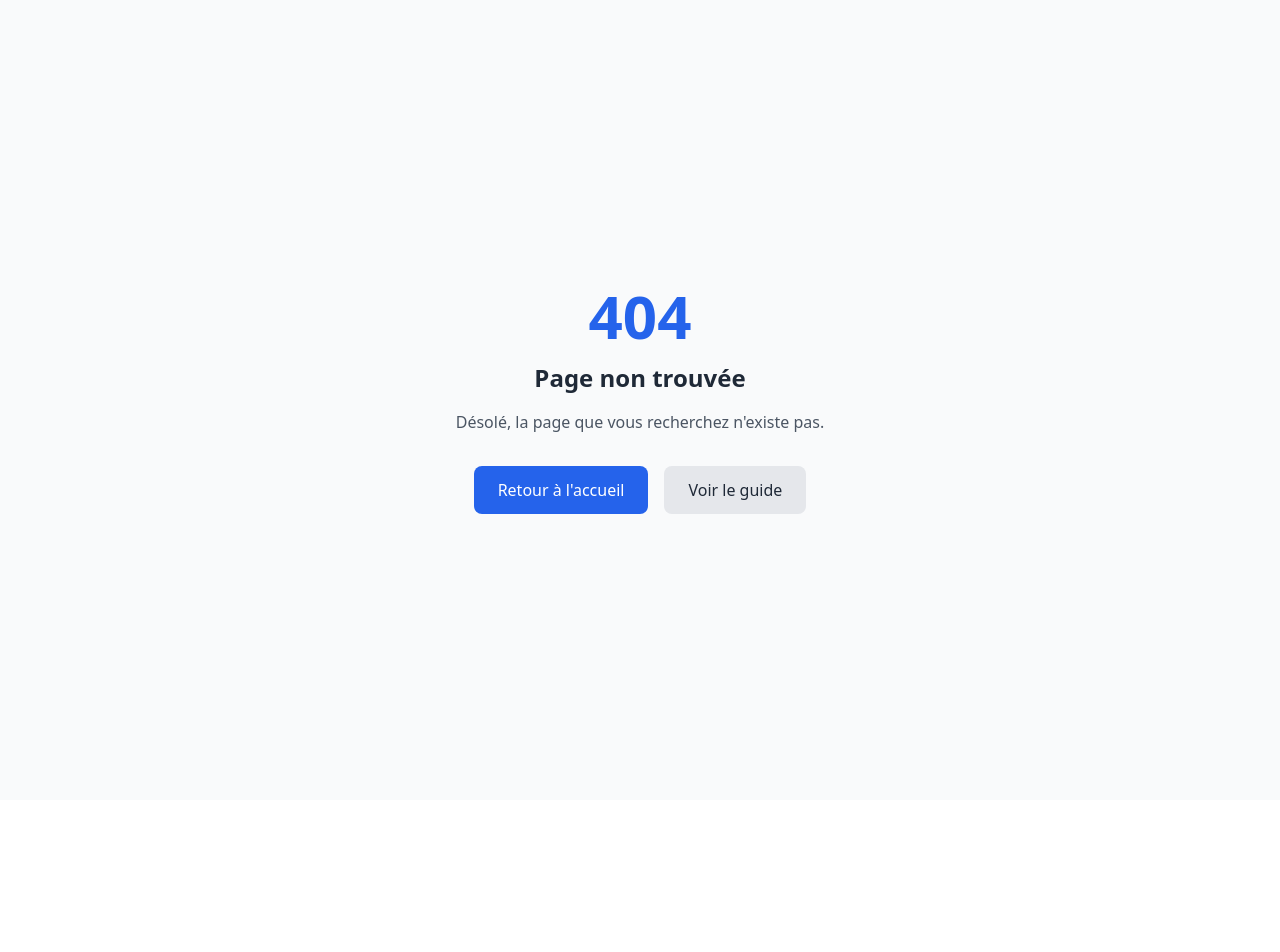
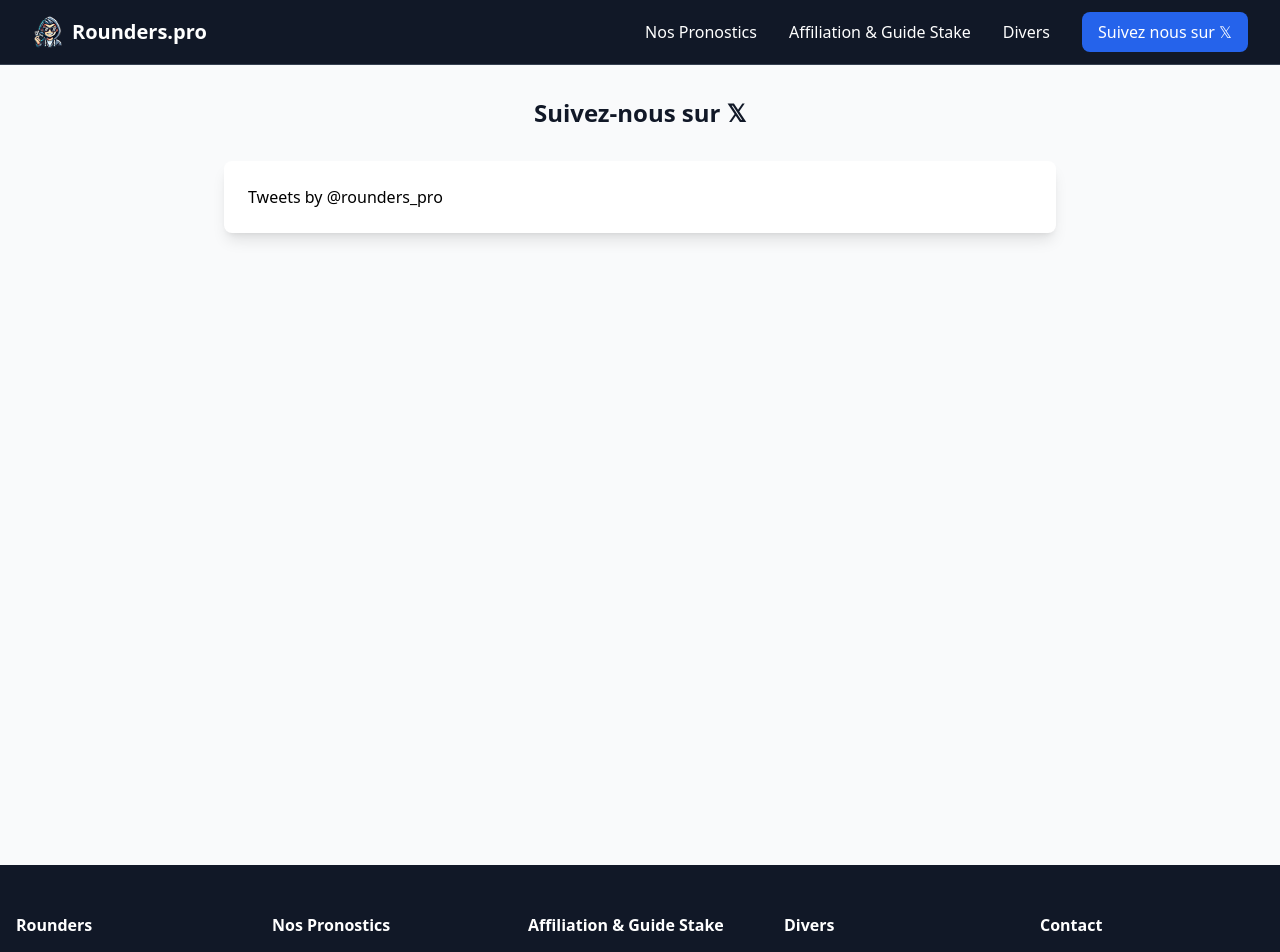
Before and after one commit to Web-Online-Concept/rounders-pro, a Next.js app: page /twitter in a window 1280 px wide. Before the commit this address had no page. Shown: the top 952 px of the page. Before the commit the page ends 800 px from the top, so only its background shows below. Built offline with nearby package versions, Linux system fonts and the light colour scheme.

Commit message:
modifs twitter

```diff
--- a/app/components/Footer.js
+++ b/app/components/Footer.js
@@ -33,6 +33,7 @@ export default function Footer() {
             <h4 className="font-bold text-white mb-4">Divers</h4>
             <ul className="space-y-2 text-sm">
               <li><Link href="/divers" className="hover:text-white">Articles & Infos</Link></li>
+              <li><Link href="/twitter" className="hover:text-white">Notre flux 𝕏</Link></li>
             </ul>
           </div>
           <div>
--- a/app/components/Header.js
+++ b/app/components/Header.js
@@ -101,6 +101,9 @@ export default function Header() {
                   <Link href="/divers" className="block px-4 py-2 text-sm text-gray-300 hover:bg-gray-700 hover:text-white">
                     Articles & Infos
                   </Link>
+                  <Link href="/twitter" className="block px-4 py-2 text-sm text-gray-300 hover:bg-gray-700 hover:text-white">
+                    Notre flux 𝕏
+                  </Link>
                 </div>
               )}
             </div>
--- /dev/null
+++ b/app/twitter/page.js
@@ -0,0 +1,41 @@
+'use client'
+
+import { useEffect } from 'react'
+import Header from '../components/Header'
+import Footer from '../components/Footer'
+
+export default function TwitterPage() {
+  useEffect(() => {
+    // Charger le script Twitter
+    const script = document.createElement('script')
+    script.src = 'https://platform.twitter.com/widgets.js'
+    script.async = true
+    script.charset = 'utf-8'
+    document.body.appendChild(script)
+  }, [])
+
+  return (
+    <>
+      <Header />
+      <div className="min-h-screen bg-gray-50">
+        <div className="max-w-4xl mx-auto px-4 sm:px-6 lg:px-8 py-8">
+          <h1 className="text-2xl font-bold text-gray-900 mb-8 text-center">
+            Suivez-nous sur 𝕏
+          </h1>
+
+          <div className="bg-white rounded-lg shadow-lg p-6">
+            <a
+              className="twitter-timeline"
+              data-height="800"
+              data-theme="light"
+              href="https://twitter.com/rounders_pro"
+            >
+              Tweets by @rounders_pro
+            </a>
+          </div>
+        </div>
+      </div>
+      <Footer />
+    </>
+  )
+}
```
